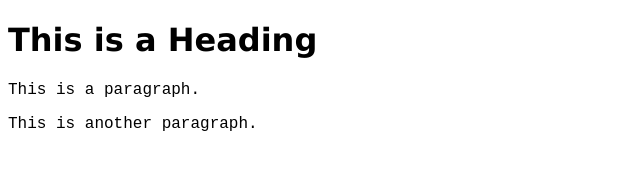
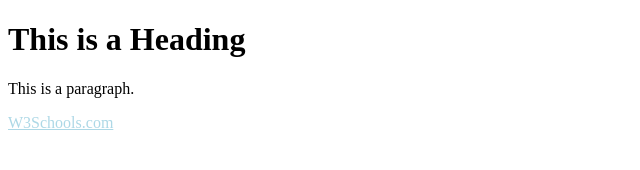
Before and after one commit to okparves/my-first-project, a plain HTML site: page index.html in a window 1280 px wide. Shown: the whole page, without its empty margins (0-640 px from the left). Drawn offline with Linux system fonts and the light colour scheme.

```diff
--- a/index.html
+++ b/index.html
@@ -2,19 +2,32 @@
 <html>
 <head>
 <style>
-    body.font{
-        font-family: 'Courier New';
-    }
-    h1.font{
-        font-family: 'Verdana';
-    }
+/* unvisited link */
+a:link {
+  color: lightblue;
+}
+
+/* visited link */
+a:visited {
+  color: lightblue;
+}
+
+/* mouse over link */
+a:hover {
+  color: yellow;
+}
+
+/* selected link */
+a:active {
+    color: yellow;
+}
 </style>
 </head>
-<body class="font">
+<body>
 
-<h1 class="font">This is a Heading</h1>
+<h1>This is a Heading</h1>
 <p>This is a paragraph.</p>
-<p>This is another paragraph.</p>
+<p><a href="https://www.w3schools.com">W3Schools.com</a></p>
 
 </body>
 </html>
```
